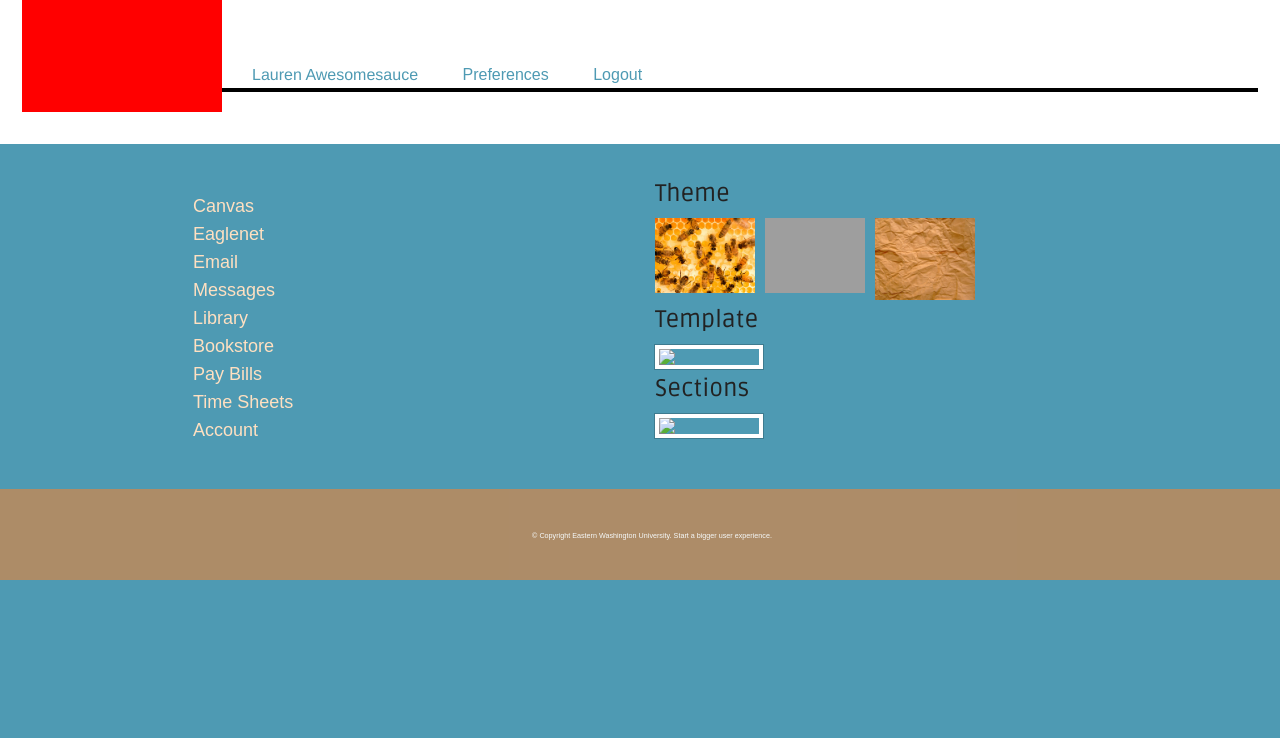
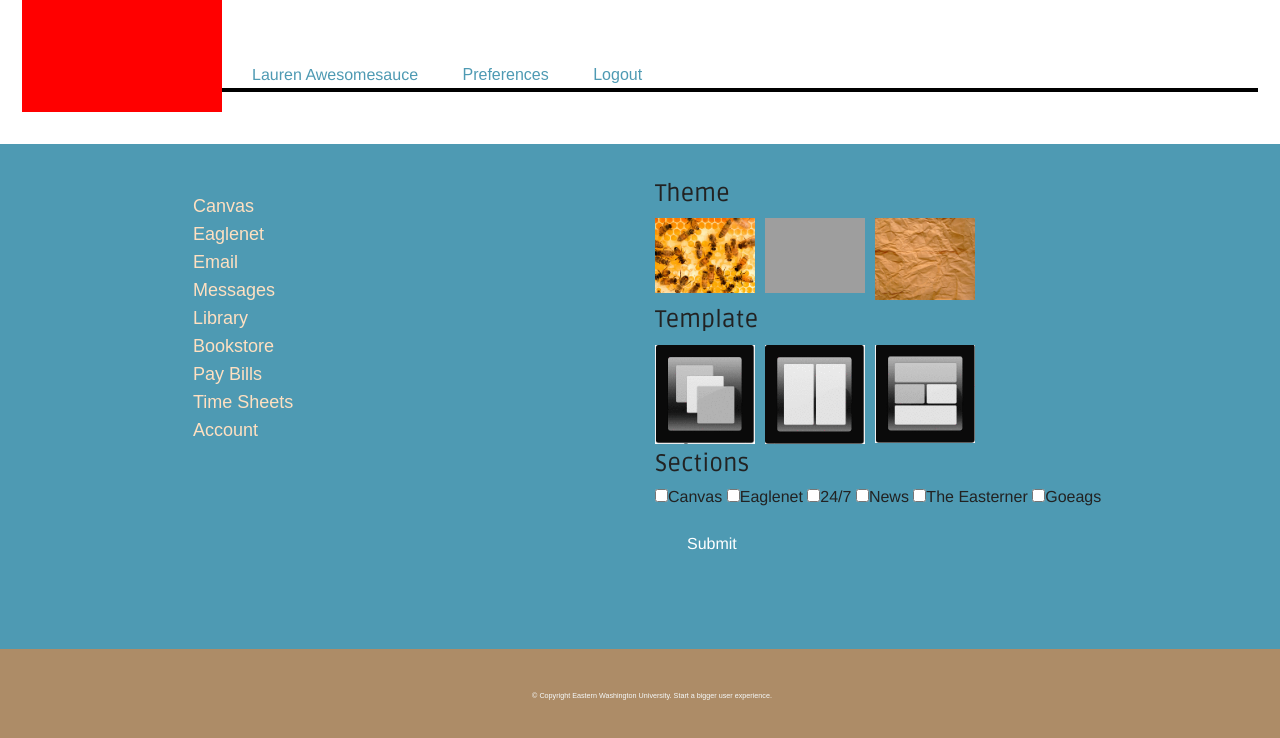
Before and after one commit to GowerM/p3-myewu-portal, a plain HTML site: page preferences.html in a window 1280 px wide. Shown: the part 60-798 px from the top of the page. Drawn offline with Linux system fonts and the light colour scheme; grey boxes are pictures that could not be loaded; a web font is replaced by a local one.

Commit message:
Almost to final touches

```diff
--- a/css/styles.css
+++ b/css/styles.css
@@ -25,6 +25,9 @@ footer {
   color: #FFE0C1;
   padding: 1em;
   opacity: .95;
+  position: fixed;
+  bottom: 0;
+  width: 100%;
   }
 
 footer:after {
@@ -111,6 +114,8 @@ a:hover {
   color: #A10022;
 }
 
+
+
 /*===========================
           Sections
 =============================*/
@@ -124,6 +129,11 @@ footer p {
   padding-top: 20px;
 }
 
+.spacing {
+  width: 100%;
+  height: 100px;
+}
+
 /*===========================
               img
 =============================*/
@@ -131,6 +141,19 @@ footer p {
     img {
       width: 100px;
     }
+
+/*===========================
+            Button
+=============================*/
+
+button {
+  background: none;
+}
+
+button:hover {
+  background: #A10022;
+}
+
 
 /*============================
         Sprites
--- a/preferences.html
+++ b/preferences.html
@@ -87,17 +87,25 @@
 
       <div>
         <h3>Template</h3>
-          <a class="th [radius]" href="#">
-            <img src="../assets/img/examples/earth-th-sm.jpg">
-          </a>
+          <ul class="clearing-thumbs" data-clearing>
+            <li><a href="img/template.png"><img src="img/template.png"></a></li>
+            <li><a href="img/template2.png"><img src="img/template2.png"></a></li>
+            <li><a href="img/template3.png"><img src="img/template3.png"></a></li>
+          </ul>
       </div>
 
 
       <div>
         <h3>Sections</h3>
-          <a class="th [radius]" href="#">
-            <img src="../assets/img/examples/earth-th-sm.jpg">
-          </a>
+          <form>
+            <input type="checkbox" name="sections" value="Canvas"  class="checkbox" />Canvas
+            <input type="checkbox" name="sections" value="Eaglenet" class="checkbox" />Eaglenet
+            <input type="checkbox" name="sections" value="24/7" class="checkbox" />24/7
+            <input type="checkbox" name="sections" value="News" class="checkbox" />News
+            <input type="checkbox" name="sections" value="The Easterner" class="checkbox" />The Easterner
+            <input type="checkbox" name="sections" value="Goeags" class="checkbox" />Goeags
+            <button class="round">Submit</button>
+          </form>
       </div>
     </div>
 
```
Also changed, not shown: index.html (+1 -0 lines), img/template.png (added), img/template2.png (added), img/template3.png (added).
